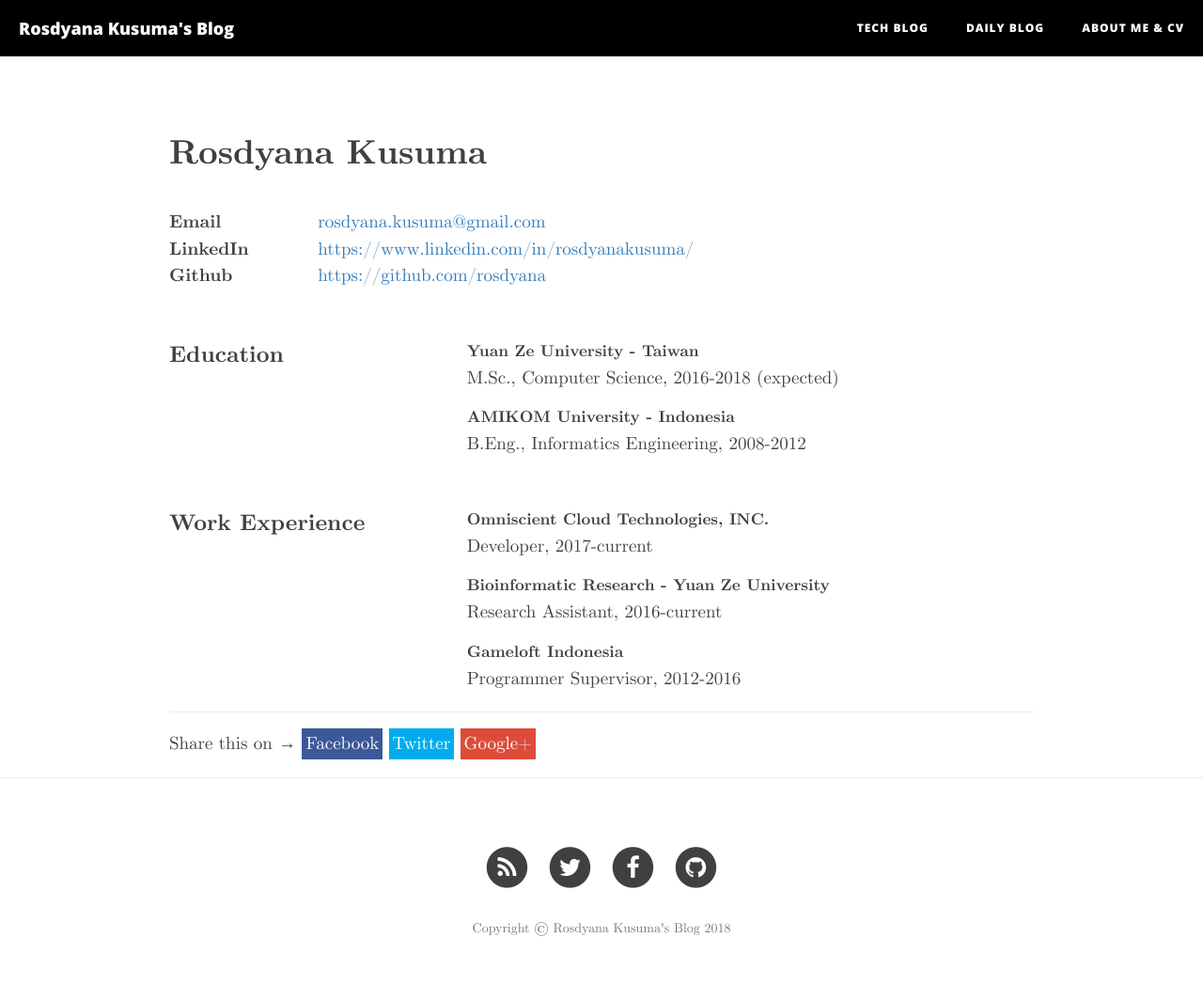
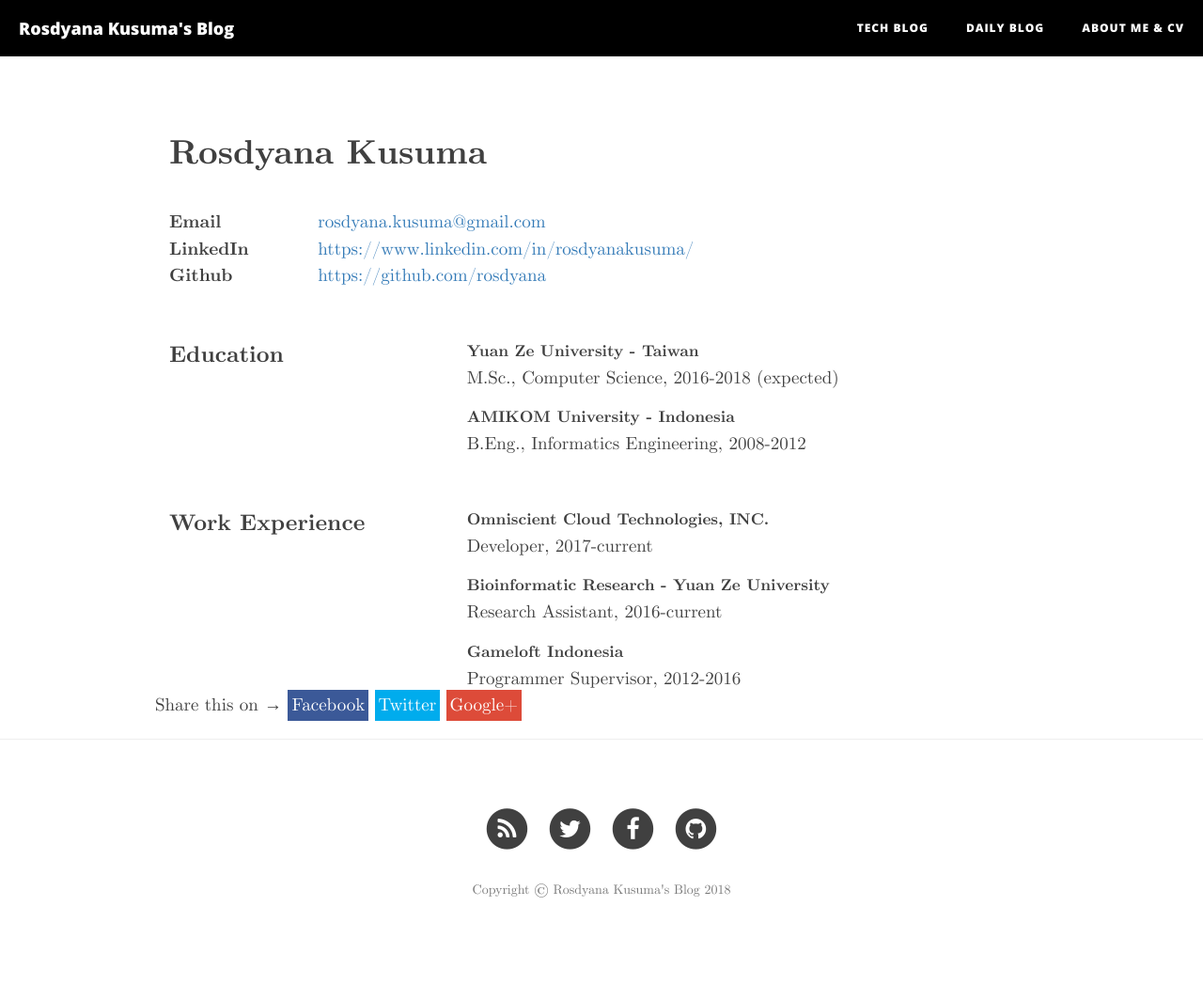
Before and after one commit to rosdyana/rosdyana.github.io, a Jekyll site: the page built from about.html, in a window 1280 px wide. Shown: the whole page at 94% size. Built offline with Jekyll 4.4.1, drawn with Linux system fonts in a browser that asks for light colours; nearby versions of some CDN libraries; after the commit the page ends 1023 px from its top, so only the background shows below that.

Commit message:
fixed share button in page layout

```diff
--- a/_layouts/page.html
+++ b/_layouts/page.html
@@ -20,8 +20,6 @@ layout: default
 <div class="container page">
 	<div class="col-md-10 col-md-offset-1">
 		{{ content }}
-			<hr>
-			{% include share_page.html %}
 	</div>
 </div>
 
--- a/about.html
+++ b/about.html
@@ -58,5 +58,6 @@ header-img: "img/about-bg.jpg"
         </div>
     </div>
 </div>
-
+<hr>
+{% include share_page.html %}
 </div>
--- a/index.html
+++ b/index.html
@@ -23,7 +23,8 @@ layout: page
 </div>
 <hr>
 {% endfor %}
-
+<hr>
+{% include share_page.html %}
 <!-- Pager -->
 {% if paginator.total_pages > 1 %}
 <ul class="pager">
```
